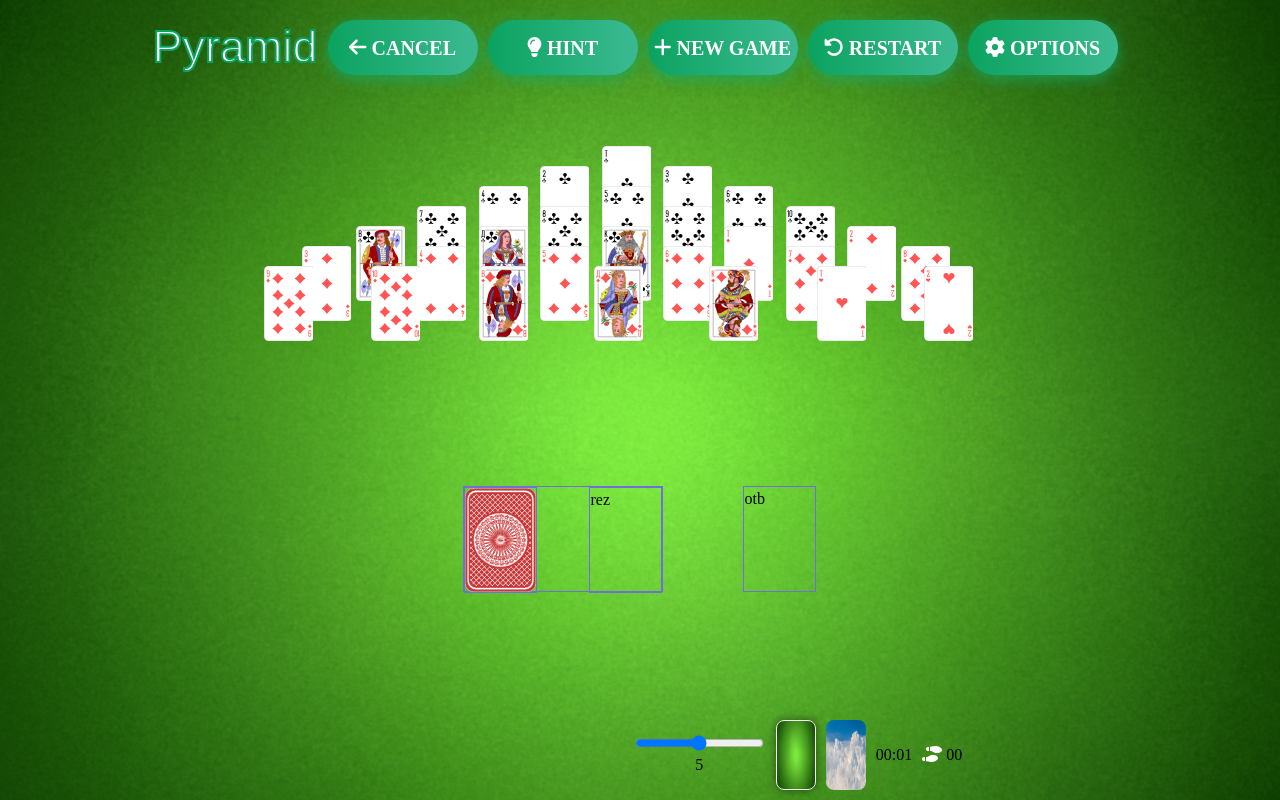
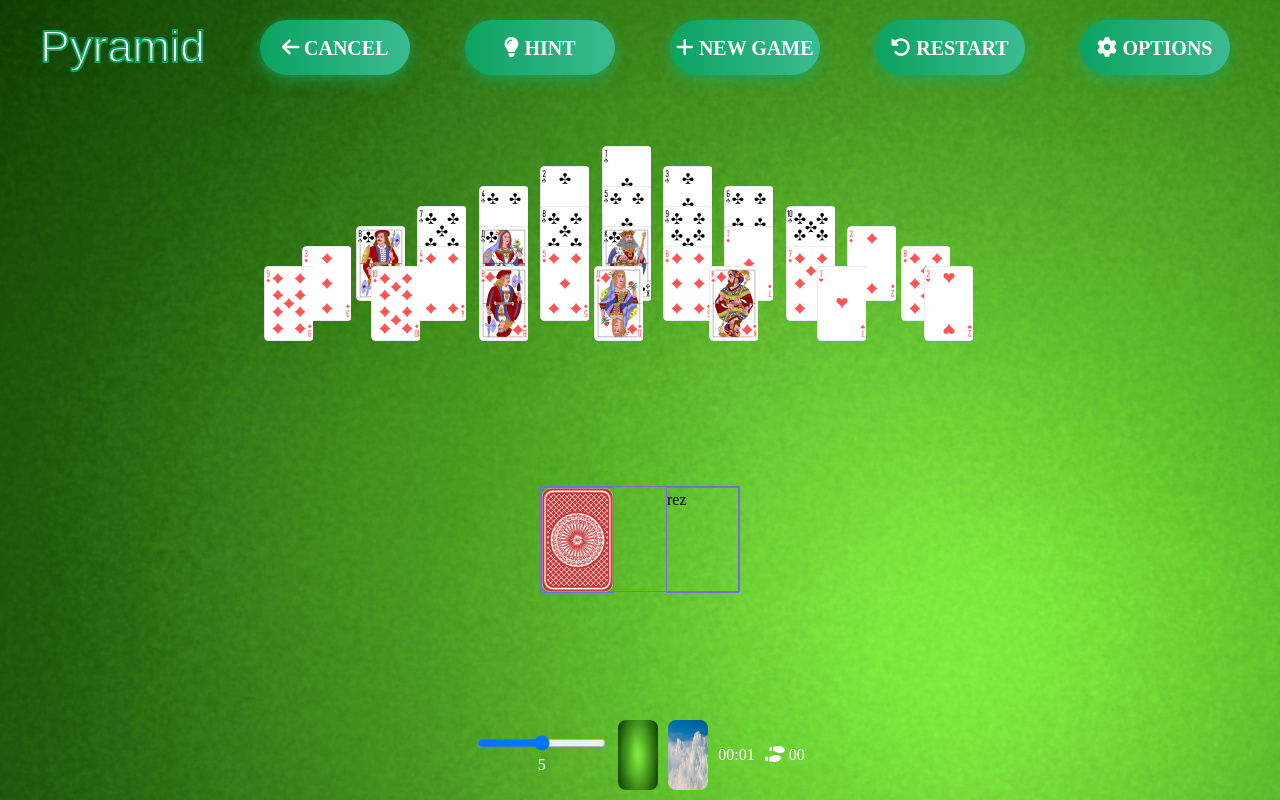
Before and after one commit to Igogoblin/pyramid, a React (Vite) app in the folder pyramid/: page / in a window 1280 px wide. Built offline with nearby package versions, Linux system fonts and the light colour scheme; a web font is replaced by a local one.

Commit message:
set background buttons

```diff
--- a/pyramid/src/App.css
+++ b/pyramid/src/App.css
@@ -6,6 +6,11 @@ body {
   background-size: 100%;
   background-repeat: no-repeat;
   background-size: cover;
+}
+
+.main {
+  width: 100%;
+  height: 100%;
 }
 
 .footer-bottom {
--- a/pyramid/src/App.jsx
+++ b/pyramid/src/App.jsx
@@ -2,10 +2,17 @@ import "./App.css";
 import Header from "./components/header/Header";
 import Body from "./components/body/Body";
 import Footer from "./components/footer/Footer";
+import { useSelector } from "react-redux";
 
 function App() {
+  const background = useSelector((state) => state.pyramid.backFont);
+  const index = useSelector((state) => state.pyramid.colors);
+
   return (
-    <>
+    <div
+      style={{ backgroundImage: `url(${background[index]})` }}
+      className='main'
+    >
       <div className='header-top'>
         <Header />
       </div>
@@ -19,7 +26,7 @@ function App() {
       <div className='header-bottom'>
         <Header />
       </div>
-    </>
+    </div>
   );
 }
 
--- a/pyramid/src/components/backSlide/BackSlider.jsx
+++ b/pyramid/src/components/backSlide/BackSlider.jsx
@@ -1,4 +1,4 @@
-import { useState, useEffect } from "react";
+import { useState } from "react";
 import s from "./backslider.module.css";
 import { useDispatch, useSelector } from "react-redux";
 import { setColor } from "../../store/cardSlice";
@@ -11,45 +11,47 @@ const BackSlider = () => {
   const [way, setWay] = useState("0px");
   const [backWay, setBackWay] = useState(1);
 
-  function handleClick(event) {
-    const { clientX } = event;
-    const { left, width } = event.target.getBoundingClientRect();
-    const middleX = left + width / 2;
+  // function handleClick(event) {
+  //   const { clientX } = event;
+  //   const { left, width } = event.target.getBoundingClientRect();
+  //   const middleX = left + width / 2;
 
-    if (clientX < middleX) {
-      setWay("50px");
-      setBackWay(0);
-    } else {
-      setWay("0px");
-      setBackWay(1);
-    }
+  //   if (clientX < middleX) {
+  //     setWay("50px");
+  //     setBackWay(0);
+  //     dispatch(setColor(backWay));
+  //   } else {
+  //     setWay("0px");
+  //     setBackWay(1);
+  //     dispatch(setColor(backWay));
+  //   }
+  //   console.log(test);
+  // }
 
-    dispatch(setColor(backWay));
+  // useEffect(() => {
+  //   document.body.style.backgroundImage = `url(${back[backWay]})`;
+  // }, [backWay]);
+
+  function setBackGreen() {
+    dispatch(setColor(1));
   }
-
-  useEffect(() => {
-    document.body.style.backgroundImage = `url(${back[backWay]})`;
-  }, [backWay]);
-
+  function setBackWhite() {
+    dispatch(setColor(0));
+  }
   return (
-    <div
-      className={s.place}
-      onClick={handleClick}
-    >
+    <div className={s.place}>
       <img
         src={back[1]}
         alt='background image'
         className={s.imageSlider1}
+        onClick={setBackGreen}
       />
       <img
         src={back[0]}
         alt='background image'
         className={s.imageSlider2}
+        onClick={setBackWhite}
       />
-      <div
-        className={s.bordSlider}
-        style={{ transform: `translateX(${way})` }}
-      ></div>
     </div>
   );
 };
--- a/pyramid/src/components/body/Body.jsx
+++ b/pyramid/src/components/body/Body.jsx
@@ -1,6 +1,5 @@
 import BackCard from "../backCard/BackCard";
 import Res from "../reset/Res";
-import Retreat from "../retreat/Retreat";
 import s from "./body.module.css";
 import { useSelector } from "react-redux";
 
@@ -31,8 +30,6 @@ const Body = () => {
           <BackCard />
           <Res />
         </div>
-
-        <Retreat />
       </div>
     </div>
   );
--- a/pyramid/src/components/footer/Footer.jsx
+++ b/pyramid/src/components/footer/Footer.jsx
@@ -4,17 +4,15 @@ import s from "./footer.module.css";
 import { FontAwesomeIcon } from "@fortawesome/react-fontawesome";
 import { faShoePrints } from "@fortawesome/free-solid-svg-icons";
 import { useSelector } from "react-redux";
-import { useState } from "react";
 
 const Footer = () => {
   const colors = useSelector((state) => state.pyramid.colors);
-  const [c] = useState(colors);
 
   return (
     <footer
       className={s.footer}
       style={{
-        ...(!c ? { color: "white" } : { color: "black" }),
+        ...(colors == 1 ? { color: "white" } : { color: "black" }),
       }}
     >
       <div className={s.mob_display}>
--- a/pyramid/src/components/retreat/Retreat.jsx
+++ /dev/null
@@ -1,5 +0,0 @@
-const Retreat = () => {
-  return <div>otb</div>;
-};
-
-export default Retreat;
--- a/pyramid/src/index.css
+++ b/pyramid/src/index.css
@@ -32,9 +32,12 @@ dd {
 /* Set core body defaults */
 body {
   min-height: 100vh;
+  min-width: 100vw;
   scroll-behavior: smooth;
   text-rendering: optimizeSpeed;
   line-height: 1.5;
+  margin: 0;
+  padding: 0;
 }
 
 /* Remove list styles on ul, ol elements with a class attribute */
@@ -76,3 +79,9 @@ select {
     scroll-behavior: auto !important;
   }
 }
+#root {
+  margin: 0;
+  padding: 0;
+  width: 100vw;
+  height: 100vh;
+}
```
